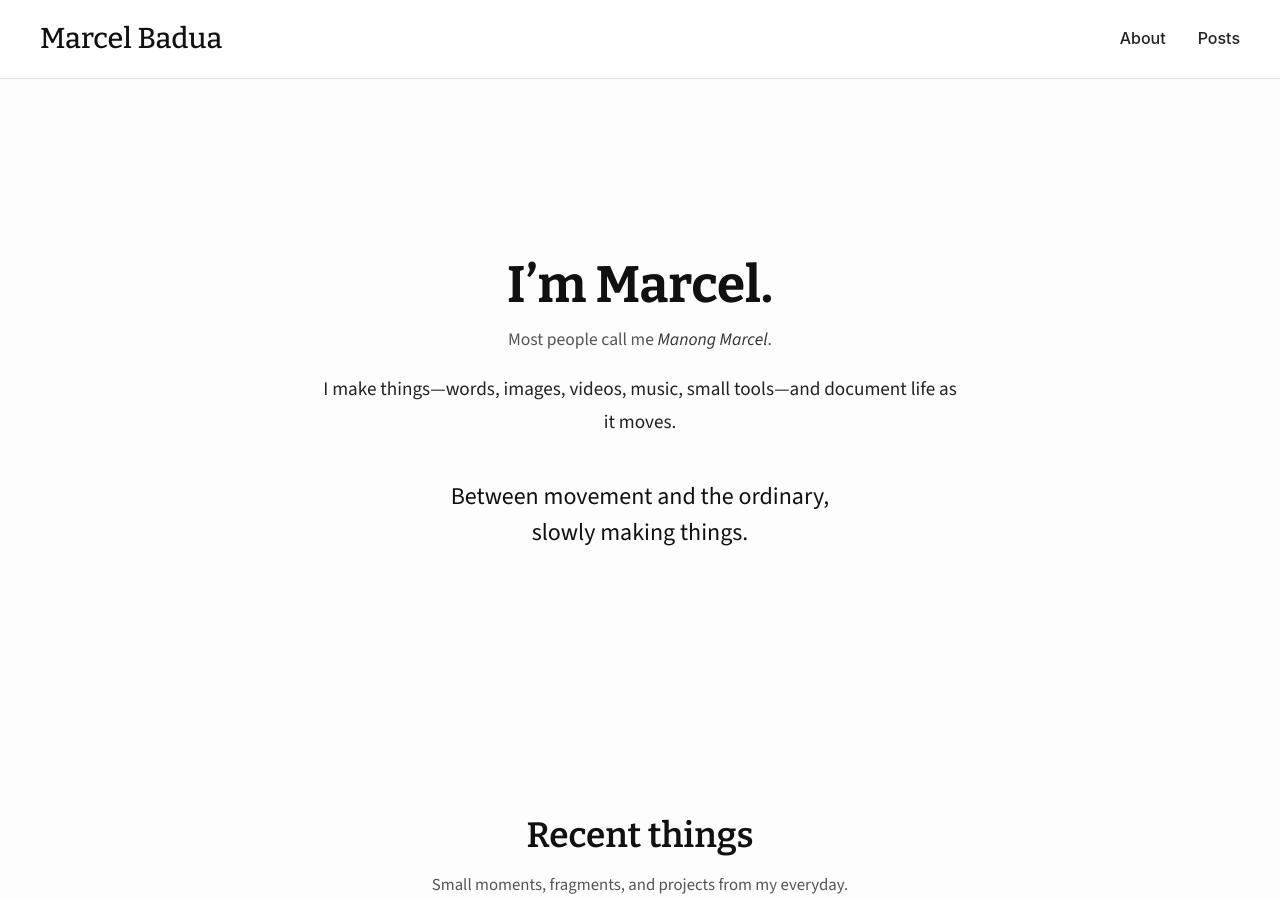
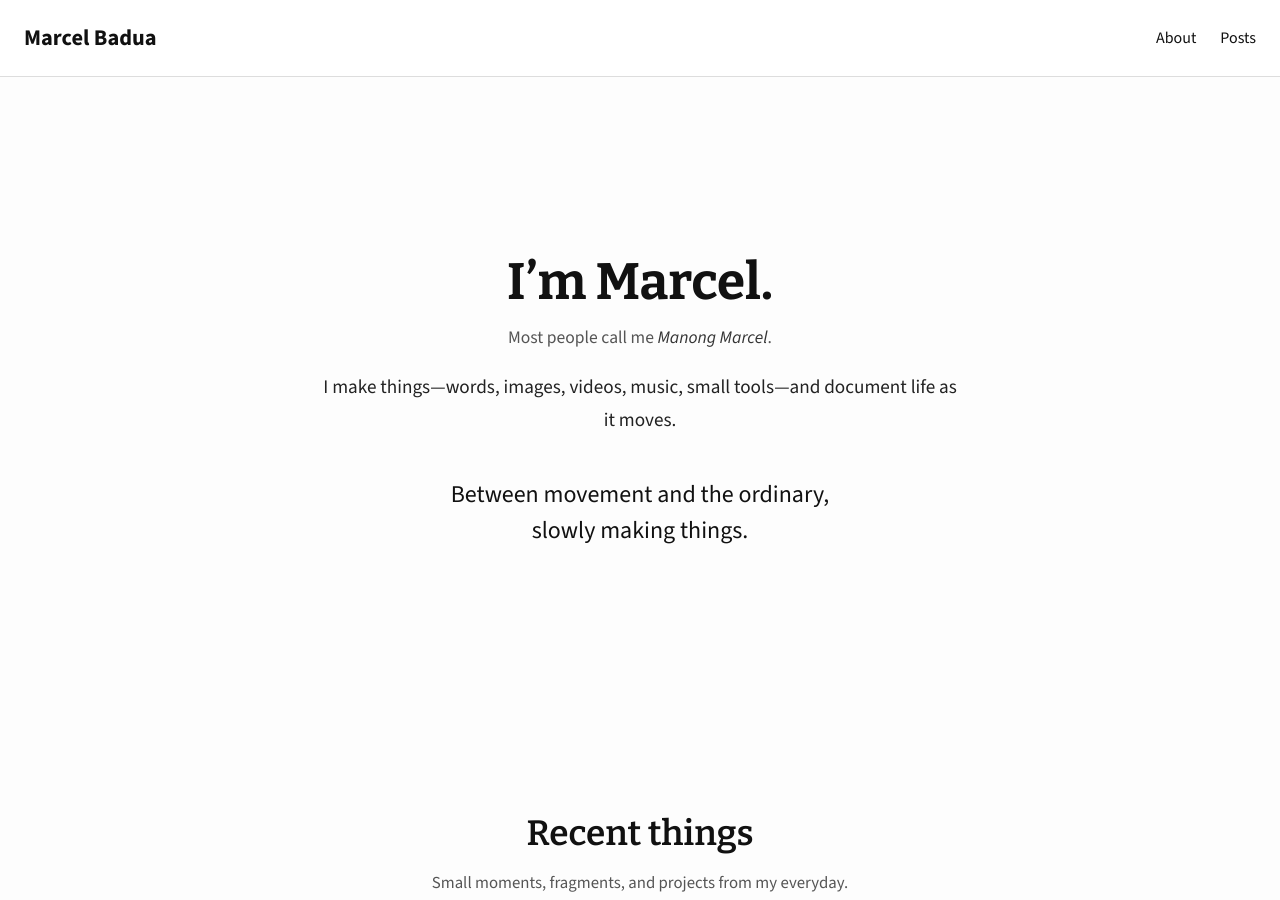
Before and after one commit to marcelbadua/marcelbadua.github.io, a Jekyll site: the page built from index.html, in a window 1280 px wide and 900 px high. Built offline with Jekyll 4.4.1, drawn with Linux system fonts in a browser that asks for light colours; a script that is not in the unit is left out.

Commit message:
for 2026

```diff
--- a/_layouts/default.html
+++ b/_layouts/default.html
@@ -20,23 +20,30 @@
   <meta name="twitter:image" content="{{ page.image | default: site.default_image | absolute_url }}">
 
 
-    <script data-ad-client="ca-pub-4040201528265266" async src="https://pagead2.googlesyndication.com/pagead/js/adsbygoogle.js"></script>
+  <script data-ad-client="ca-pub-4040201528265266" async
+    src="https://pagead2.googlesyndication.com/pagead/js/adsbygoogle.js"></script>
 
   <meta name="google-site-verification" content="cY_prtb_fwZbsC_PdqHK1NCrM84n_QJ0KNtVAA4VsW8" />
 
-    <title>{% if page.title %}{{ page.title | escape }} | Marcel Badua{% else %}{{ site.title | escape }}{% endif %}</title>
+  <title>{% if page.title %}{{ page.title | escape }} | Marcel Badua{% else %}{{ site.title | escape }}{% endif %}
+  </title>
 
-    <meta name="description" content="{% if page.excerpt %}{{ page.excerpt | strip_html | strip_newlines | truncate: 160 }}{% else %}{{ site.description }}{% endif %}">
+  <meta name="description"
+    content="{% if page.excerpt %}{{ page.excerpt | strip_html | strip_newlines | truncate: 160 }}{% else %}{{ site.description }}{% endif %}">
 
-    <link rel="icon" type="image/png" href="{{ "/favicon.ico" | prepend: site.baseurl }}">
+  <link rel="icon" type="image/png" href="{{ " /favicon.ico" | prepend: site.baseurl }}">
 
   <link rel="preconnect" href="https://fonts.googleapis.com">
   <link rel="preconnect" href="https://fonts.gstatic.com" crossorigin>
-<link href="https://fonts.googleapis.com/css2?family=Bitter:ital,wght@0,100..900;1,100..900&family=Source+Sans+3:ital,wght@0,200..900;1,200..900&display=swap" rel="stylesheet">
+  <link
+    href="https://fonts.googleapis.com/css2?family=Bitter:ital,wght@0,100..900;1,100..900&family=Source+Sans+3:ital,wght@0,200..900;1,200..900&display=swap"
+    rel="stylesheet">
 
-    <link rel="stylesheet" href="{{ "/assets/css/main.css" | prepend: site.baseurl }}">
+  <link rel="stylesheet" href="{{ " /assets/css/main.css" | prepend: site.baseurl }}">
   <link rel="canonical" href="{{ page.url | replace:'index.html','' | prepend: site.baseurl | prepend: site.url }}">
-    <link rel="alternate" type="application/rss+xml" title="{{ site.title }}" href="{{ "/feed.xml" | prepend: site.baseurl | prepend: site.url }}">
+  <link rel="alternate" type="application/rss+xml" title="{{ site.title }}" href="{{ " /feed.xml" | prepend:
+    site.baseurl | prepend: site.url }}">
+
 </head>
 
 <body>
@@ -48,6 +55,12 @@
       <div class="container">
 
         <a class="site-title" href="{{ site.baseurl }}/">Marcel Badua</a>
+
+        <button class="nav-toggle" aria-label="Toggle navigation">
+          <span></span>
+          <span></span>
+          <span></span>
+        </button>
 
         <nav id="site-nav">
 
@@ -71,7 +84,7 @@
       <div class="container">
         <p>Made slowly. No rush here. Last updated when it felt right.</p>
         <p>&copy; {{ site.time | date: "%Y" }} Marcel Badua. All rights reserved. </p>
-          <p class="rss-subscribe">subscribe <a href="{{ "/feed.xml" | prepend: site.baseurl }}">via RSS</a></p>
+        <p class="rss-subscribe">subscribe <a href="{{ " /feed.xml" | prepend: site.baseurl }}">via RSS</a></p>
       </div>
     </footer>
 
@@ -80,13 +93,15 @@
 </body>
 
 <script src="//code.jquery.com/jquery-2.2.4.min.js"></script>
-  <script src="{{ "/assets/js/scripts.js" | prepend: site.baseurl }}"></script>
+<script src="{{ " /assets/js/scripts.js" | prepend: site.baseurl }}"></script>
 
 <script>
-      (function(i,s,o,g,r,a,m){i['GoogleAnalyticsObject']=r;i[r]=i[r]||function(){
-      (i[r].q=i[r].q||[]).push(arguments)},i[r].l=1*new Date();a=s.createElement(o),
-      m=s.getElementsByTagName(o)[0];a.async=1;a.src=g;m.parentNode.insertBefore(a,m)
-      })(window,document,'script','//www.google-analytics.com/analytics.js','ga');
+  (function (i, s, o, g, r, a, m) {
+    i['GoogleAnalyticsObject'] = r; i[r] = i[r] || function () {
+      (i[r].q = i[r].q || []).push(arguments)
+    }, i[r].l = 1 * new Date(); a = s.createElement(o),
+      m = s.getElementsByTagName(o)[0]; a.async = 1; a.src = g; m.parentNode.insertBefore(a, m)
+  })(window, document, 'script', '//www.google-analytics.com/analytics.js', 'ga');
 
   ga('create', 'UA-61511129-1', 'auto');
   ga('send', 'pageview');
--- /dev/null
+++ b/_sass/_header.scss
@@ -0,0 +1,118 @@
+/* ============================= */
+/* Header */
+/* ============================= */
+#site-header {
+  border-bottom: 1px solid #ddd;
+  background: #fff;
+}
+
+#site-header .container {
+    position: relative;
+  display: flex;
+  align-items: center;
+  justify-content: space-between;
+  padding: 1.25rem 1.5rem;
+}
+
+/* Site title */
+.site-title {
+  font-size: 1.4rem;
+  font-weight: 700;
+  text-decoration: none;
+  color: #111;
+}
+
+/* ============================= */
+/* Navigation */
+/* ============================= */
+#site-nav {
+  .menu {
+    display: flex;
+    list-style: none;
+    gap: 1.5rem;
+    margin: 0;
+    padding: 0;
+
+    a {
+      text-decoration: none;
+      color: #111;
+      font-weight: 500;
+      transition: opacity 0.2s ease;
+
+      &:hover {
+        opacity: 0.6;
+      }
+    }
+  }
+}
+
+/* ============================= */
+/* Burger Button */
+/* ============================= */
+.nav-toggle {
+  display: none;
+  background: none;
+  border: 0;
+  cursor: pointer;
+  padding: 0;
+  width: 28px;
+  height: 22px;
+
+  span {
+    display: block;
+    height: 2px;
+    width: 100%;
+    background: #111;
+    margin-bottom: 5px;
+    transition: transform 0.2s ease, opacity 0.2s ease;
+  }
+
+  span:last-child {
+    margin-bottom: 0;
+  }
+}
+
+/* ============================= */
+/* Mobile Styles */
+/* ============================= */
+@media (max-width: 768px) {
+  .nav-toggle {
+    display: block;
+  }
+
+  #site-nav {
+    position: absolute;
+    top: 100%;
+    left: 0;
+    width: 100%;
+    background: #fff;
+    border-bottom: 1px solid #ddd;
+    display: none;
+  }
+
+  #site-nav .menu {
+    flex-direction: column;
+    align-items: center;
+    gap: 1.25rem;
+    padding: 1.5rem 0;
+  }
+
+  /* When menu is active */
+  #site-header.nav-open {
+    #site-nav {
+      display: block;
+    }
+
+    .nav-toggle span:nth-child(1) {
+      transform: translateY(7px) rotate(45deg);
+    }
+
+    .nav-toggle span:nth-child(2) {
+      opacity: 0;
+    }
+
+    .nav-toggle span:nth-child(3) {
+      transform: translateY(-7px) rotate(-45deg);
+    }
+  }
+}
--- a/_sass/_layout.scss
+++ b/_sass/_layout.scss
@@ -1,83 +1,4 @@
-// =============================
-// Site Header / Masthead
-// =============================
 
-#site-header {
-  background: #fff; // or a soft off-white
-  border-bottom: 1px solid #e0e0e0;
-  position: sticky; // stays on top
-  top: 0;
-  width: 100%;
-  z-index: 1000;
-
-  .container {
-    max-width: 1200px;
-    margin: 0 auto;
-    padding: 1rem 2rem;
-
-    display: flex;
-    justify-content: space-between;
-    align-items: center;
-  }
-
-  .site-title {
-        font-family: $header-font-family;
-    font-weight: $header-font-weight;
-    font-size: 1.8rem;
-    text-decoration: none;
-    color: #111;
-
-    &:hover {
-      color: #555;
-    }
-  }
-
-  #site-nav {
-    .menu {
-      list-style: none;
-      margin: 0;
-      padding: 0;
-      display: flex;
-      gap: 2rem;
-
-      li {
-        a {
-          text-decoration: none;
-          color: #222;
-          font-family: "Inter", sans-serif;
-          font-weight: 500;
-          font-size: 1rem;
-          transition: color 0.2s ease;
-
-          &:hover {
-            color: #555;
-          }
-        }
-      }
-    }
-  }
-}
-
-// =============================
-// Responsive for Mobile
-// =============================
-
-@media (max-width: 768px) {
-  #site-header {
-    .container {
-      flex-direction: column;
-      align-items: flex-start;
-      gap: 1rem;
-    }
-
-    #site-nav {
-      .menu {
-        flex-direction: column;
-        gap: 1rem;
-      }
-    }
-  }
-}
 // =============================
 // Site Footer
 // =============================
--- a/assets/css/main.scss
+++ b/assets/css/main.scss
@@ -35,5 +35,6 @@
         "landing",
         "posts",
         "post",
-        "tag"
+        "tag",
+        "header"
 ;
--- a/assets/js/scripts.js
+++ b/assets/js/scripts.js
@@ -1,11 +1,5 @@
-jQuery.noConflict();
-(function( $ ) {
-
-$('*[data-toggle="activate"]').on('click', function(event) {
-    event.preventDefault();
-    var target = $(this).data('target');
-    $(this).toggleClass('is-active');
-    $(target).toggleClass('is-active');
-});
-
-})(jQuery);
+document.querySelector('.nav-toggle')
+    .addEventListener('click', () => {
+        document.getElementById('site-header')
+            .classList.toggle('nav-open');
+    });
```
Lines whose indentation alone changed are shown as unchanged.
